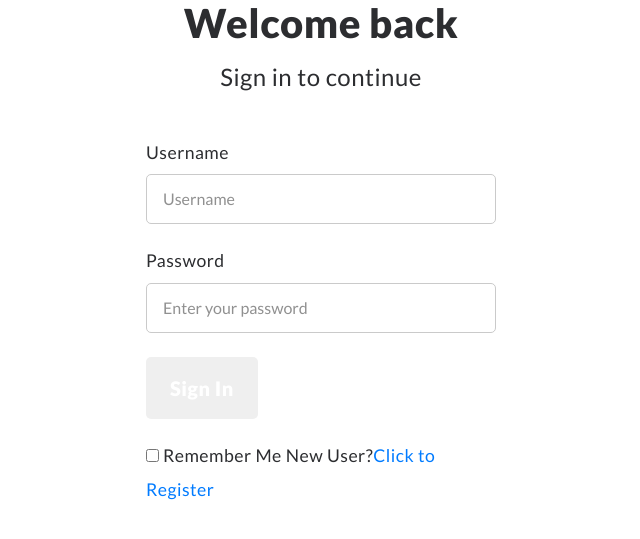
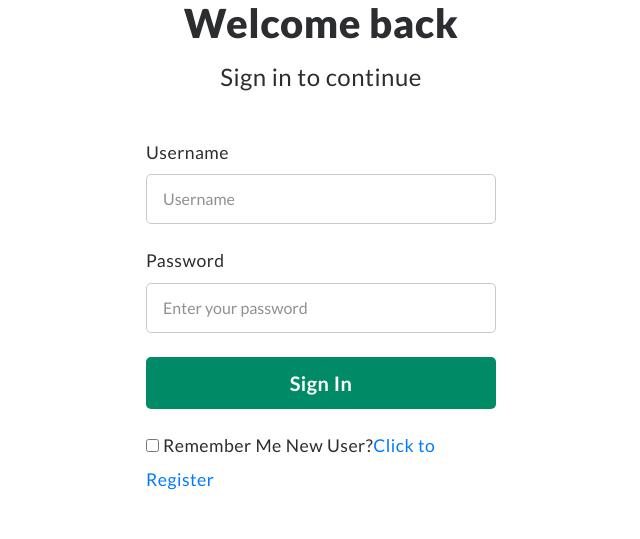
Before and after one commit to brucehow/examinaid, a Flask app: page /login in a window 1280 px wide. Shown: the part 152-691 px from the top of the page, without its empty margins (319-959 px from the left). Run offline with Flask 2, Linux system fonts and the light colour scheme; some libraries are stand-ins or nearby versions.

Commit message:
Fix form button color and padding

```diff
--- a/app/static/css/forms.css
+++ b/app/static/css/forms.css
@@ -33,17 +33,19 @@ form > h4 {
 }
 
 .form-btn {
+  background-color: #008a65;
   border: none;
   border-radius: 5px;
   color: white;
-  font-weight: 900;
+  font-weight: 700;
   font-size: 1.25rem;
   letter-spacing: 0.03rem;
-  padding: 1.0rem 1.5rem;
+  width: 100%;
+  padding: 0.7rem 1rem;
 }
 
 .form-btn:hover {
-  box-shadow: 0px 8px 15px rgba(0, 0, 0, 0.1);
+  background-color: #007757;
 }
 
 .form-btn:focus {
```
